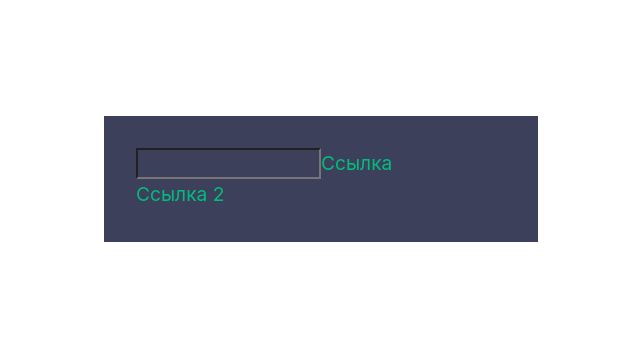
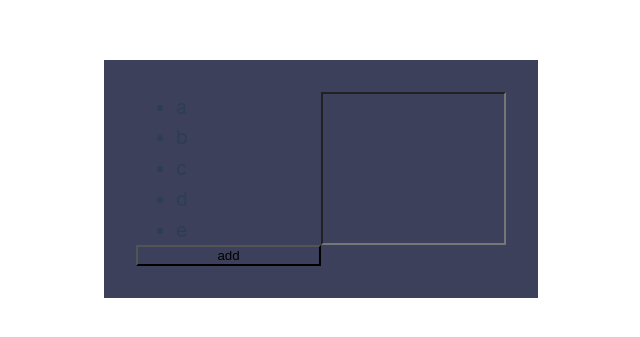
Before and after one commit to MakerAVGN/Vue3Base, a Vue app in the folder vue-project/: page / in a window 1280 px wide. Shown: the part 221-558 px from the top of the page, without its empty margins (319-959 px from the left). Built offline with nearby package versions, Linux system fonts and the light colour scheme.

Commit message:
Форма для добавления элементов массива в Vue

```diff
--- a/vue-project/src/App.vue
+++ b/vue-project/src/App.vue
@@ -2,48 +2,27 @@
 export default {
   data() {
     return {
-      inputText: "",
-      displayedText: "",
-      task_2: false,
-      task_3: '',
-      outputText: ''
+      newItem: '',
+      items: ['a', 'b', 'c', 'd', 'e'],
     }
   },
   methods: {
-    displayText() {
-      this.displayedText = this.inputText;
-    },
-    text1() {
-      this.task_2 = true;
-    },
-    left() {
-      this.outputText = 'left'
-    },
-    right() {
-      this.outputText = 'right'
-    },
-    middle() {
-      this.outputText = 'middle'
-    }
+   addItem() {
+    this.items.unshift(this.newItem);
+   }
   },
 };
 </script>
 <template>
 
+  <ul>
+  		<li v-for="(item, index) in items" :key="index">
+  			{{ item }}
+  		</li>
+  	</ul>
 
- <div >
-      <input type="text" v-model="inputText" @keydown.enter="displayText" />
-      <p>{{ displayedText }}</p>
-    </div>
-
-
-    <a href="/" @click.ctrl="text1">Ссылка</a>
-    <p v-if="task_2">asdasds</p>
-
-
-    <a href="/" @click.left.prevent="left" @click.right.prevent="right"  @click.middle.prevent="middle">Ссылка 2</a>
-     <p>{{ outputText }}</p>
-
+  <input v-model="newItem">
+  	<button @click="addItem">add</button>
 
 
 
```
